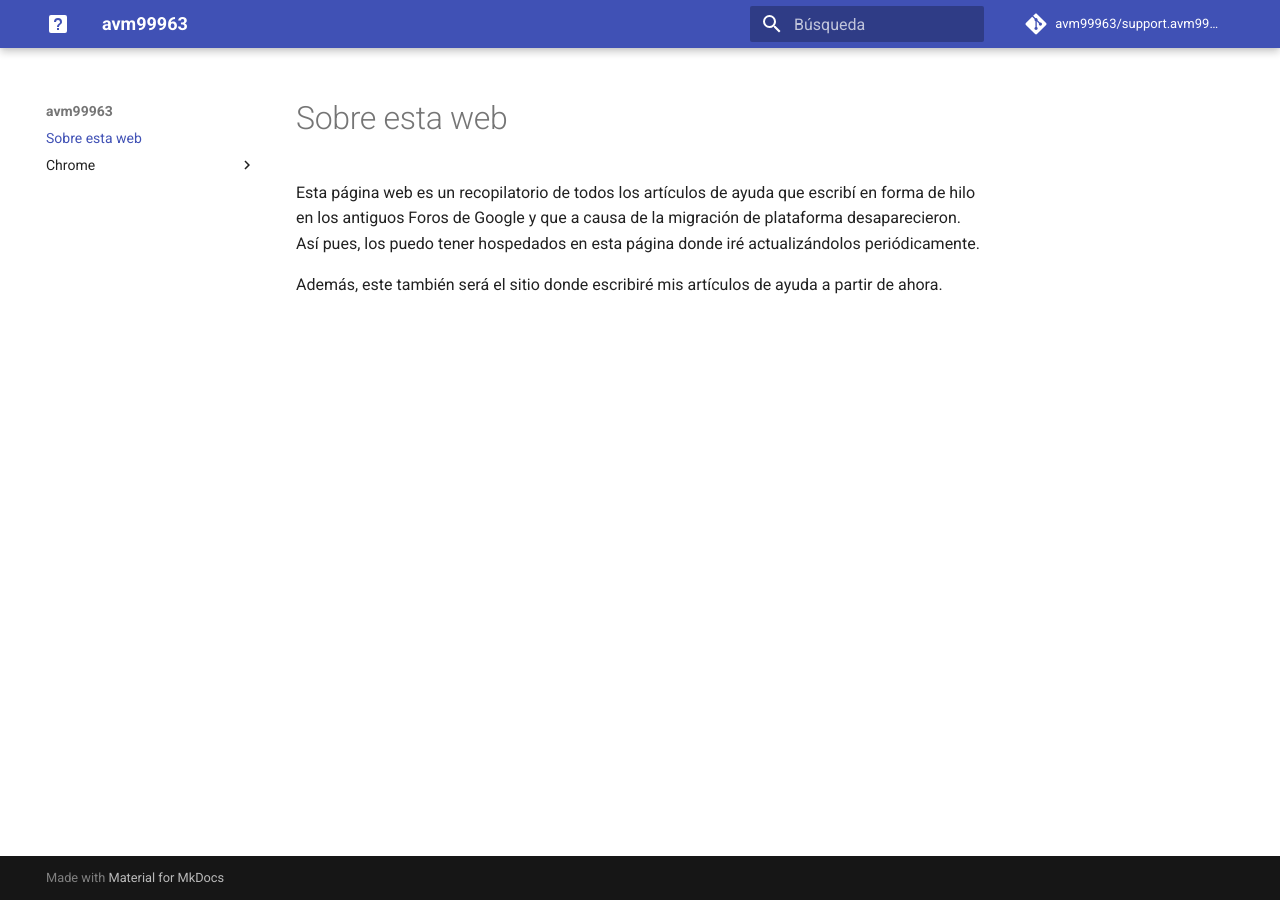
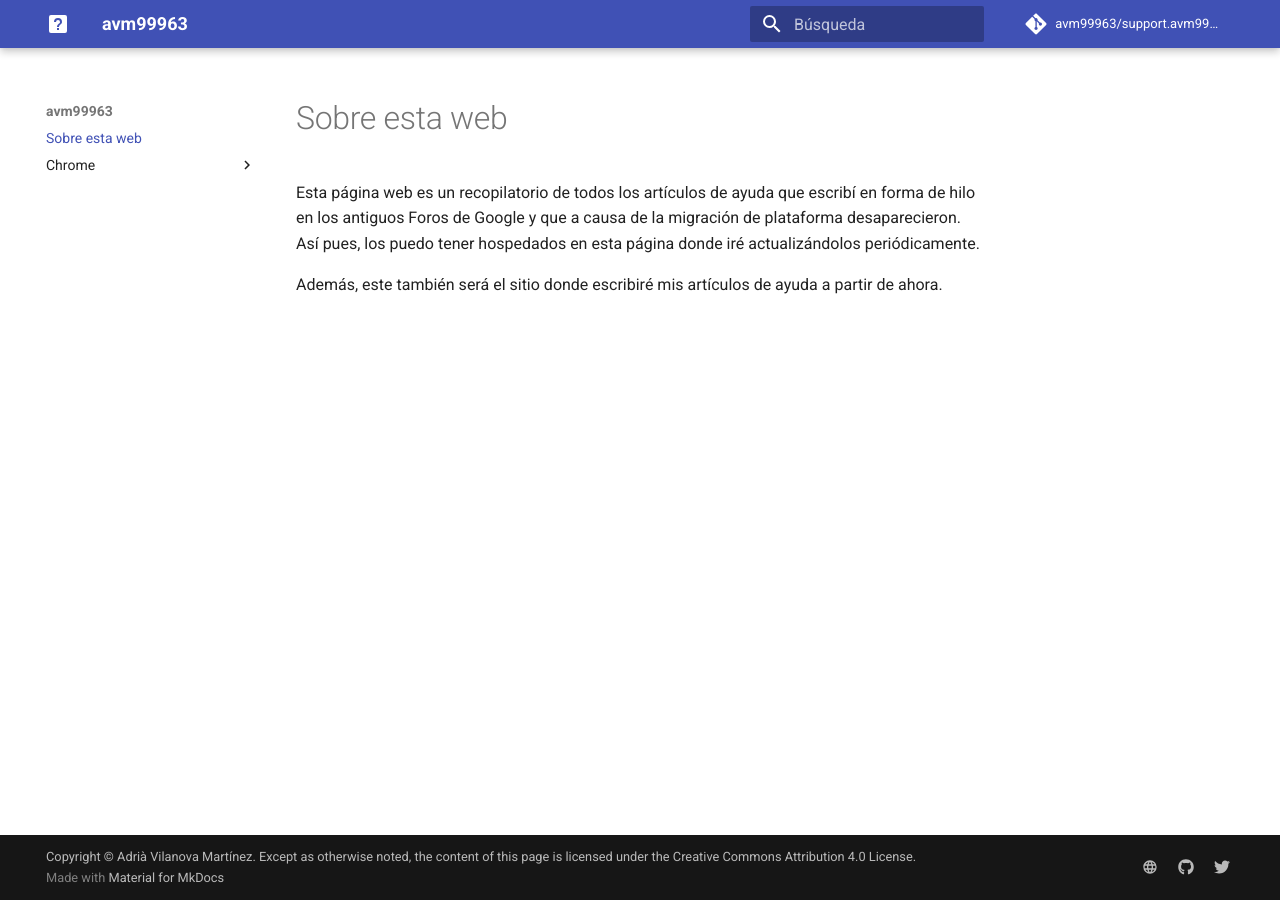
Before and after one commit to avm99963/support.avm99963.com, an MkDocs documentation site: the page built from docs/index.md, in a window 1280 px wide. Built offline with MkDocs 1.6.1 and Material for MkDocs 9.7.7, drawn with Linux system fonts in a browser that asks for light colours; comment, search, counter and statistics services are not loaded.

Commit message:
Modified several settings

```diff
--- a/mkdocs.yml
+++ b/mkdocs.yml
@@ -7,9 +7,16 @@
 repo_name: avm99963/support.avm99963.com
 repo_url: https://github.com/avm99963/support.avm99963.com
 extra_css: ["css/styles.css"]
+plugins:
+  - search
+  - minify:
+      minify_html: true
+  - git-revision-date-localized
 markdown_extensions:
-  - admonition
-  - footnotes
+  - markdown.extensions.admonition
+  - markdown.extensions.footnotes
+  - markdown.extensions.toc:
+      permalink: true
 nav:
   - 'Sobre esta web': 'index.md'
   - 'Chrome':
@@ -23,3 +30,12 @@
     - 'Para desarrolladores':
       - 'Vida de un objeto URLRequest': 'chrome/desarrolladores/vida-de-una-url-request.md'
       - 'Un curso rápido sobre diagnóstico de problemas con chrome://net-internals': 'chrome/desarrolladores/curso-diagnostico-net-internals.md'
+extra:
+  social:
+    - icon: material/web
+      link: https://avm99963.com
+    - icon: fontawesome/brands/github
+      link: https://github.com/avm99963
+    - icon: fontawesome/brands/twitter
+      link: https://twitter.com/avm99963
+copyright: Copyright &copy; Adrià Vilanova Martínez. Except as otherwise noted, the content of this page is licensed under the <a href="https://creativecommons.org/licenses/by/4.0/">Creative Commons Attribution 4.0 License</a>.
```
